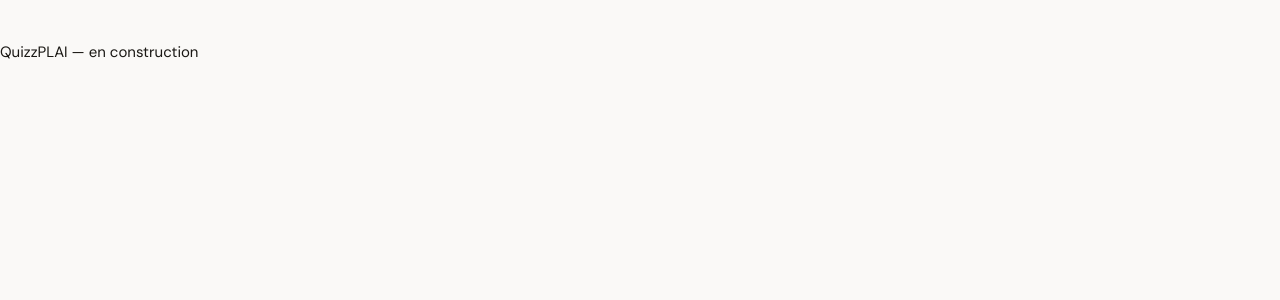
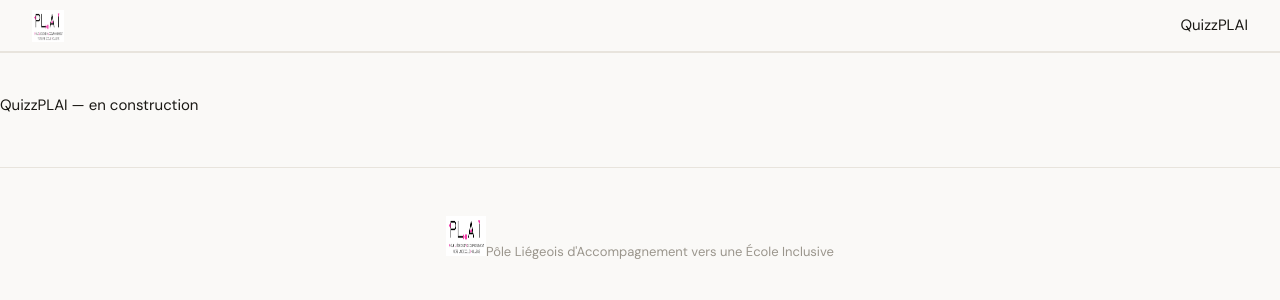
Before and after one commit to jfb4plai/QuizzPLAI, a React (Vite) app: page / in a window 1280 px wide. Shown: the top 300 px of the page. Built offline with nearby package versions, Linux system fonts and the light colour scheme; no server answers.

Commit message:
feat: app shell (Nav, Footer, routing skeleton)

```diff
--- /dev/null
+++ b/src/App.jsx
@@ -0,0 +1,17 @@
+import { Routes, Route } from 'react-router-dom';
+import { Nav } from './components/Nav';
+import { Footer } from './components/Footer';
+import { Login } from './pages/Login';
+
+export function App() {
+  return (
+    <>
+      <Nav />
+      <Routes>
+        <Route path="/login" element={<Login />} />
+        <Route path="*" element={<div className="plai-section">QuizzPLAI — en construction</div>} />
+      </Routes>
+      <Footer />
+    </>
+  );
+}
--- /dev/null
+++ b/src/components/Footer.jsx
@@ -0,0 +1,8 @@
+export function Footer() {
+  return (
+    <footer className="plai-footer">
+      <img src="/plai-logo.jpg" alt="Logo PLAI" width={40} height={40} />
+      <span>Pôle Liégeois d'Accompagnement vers une École Inclusive</span>
+    </footer>
+  );
+}
--- /dev/null
+++ b/src/components/Nav.jsx
@@ -0,0 +1,8 @@
+export function Nav() {
+  return (
+    <nav className="plai-nav">
+      <img src="/plai-logo.jpg" alt="Logo PLAI" width={32} height={32} />
+      <span>QuizzPLAI</span>
+    </nav>
+  );
+}
--- a/src/main.jsx
+++ b/src/main.jsx
@@ -1,9 +1,16 @@
 import React from 'react';
 import ReactDOM from 'react-dom/client';
+import { BrowserRouter } from 'react-router-dom';
+import { AuthProvider } from './contexts/AuthContext';
+import { App } from './App';
 import './plai-style.css';
 
 ReactDOM.createRoot(document.getElementById('root')).render(
   <React.StrictMode>
-    <div className="plai-section">QuizzPLAI — en construction</div>
+    <BrowserRouter>
+      <AuthProvider>
+        <App />
+      </AuthProvider>
+    </BrowserRouter>
   </React.StrictMode>
 );
```
